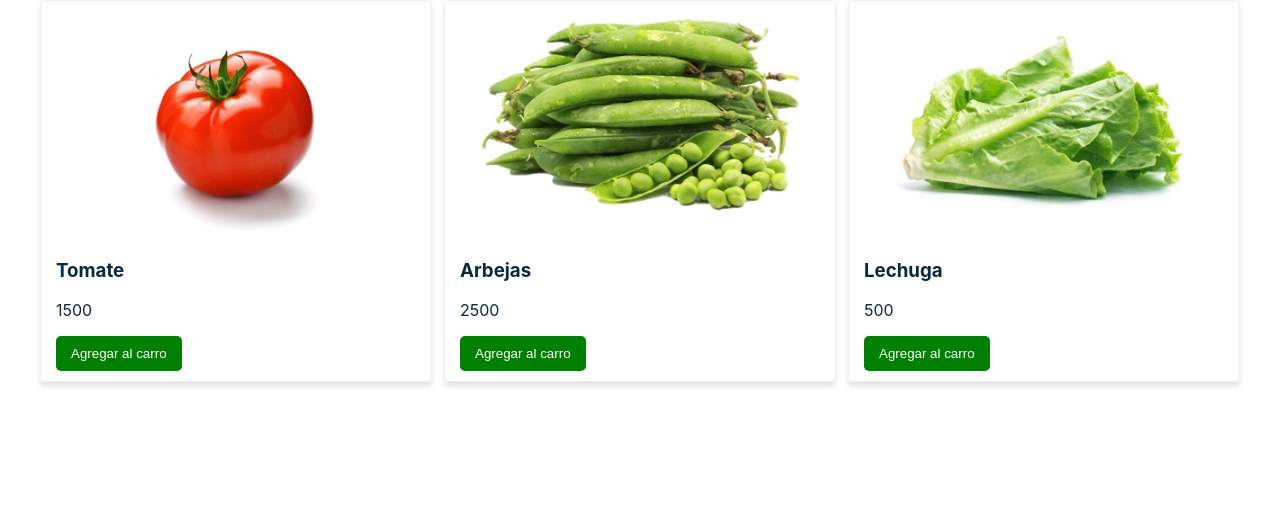
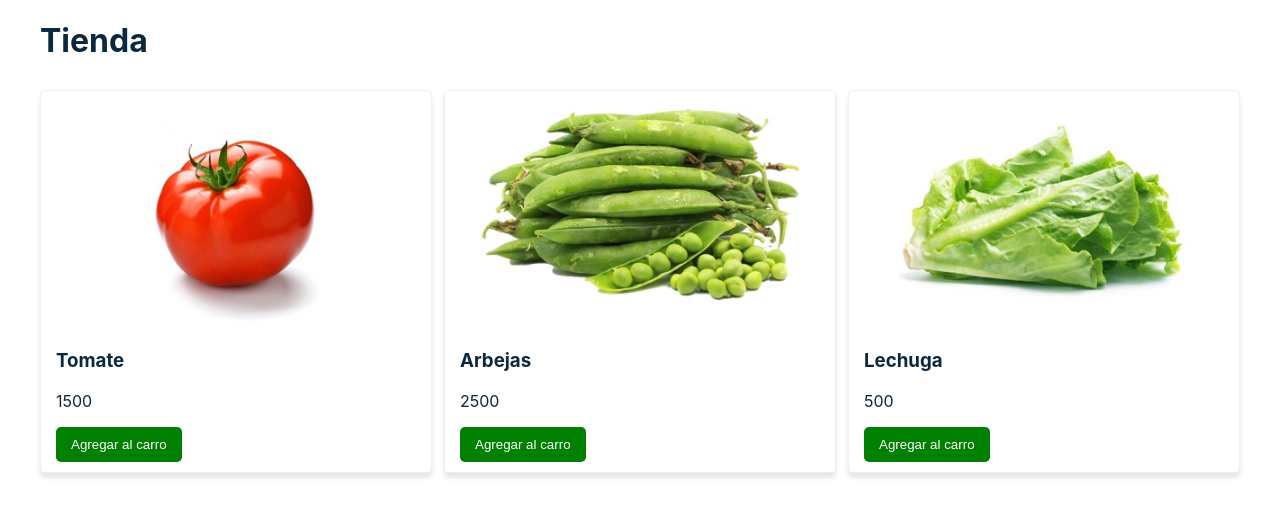
Before and after one commit to hatorob/carrito-react, a React (Create React App) app: page / in a window 1280 px wide. Shown: the top 516 px of the page. Built offline with nearby package versions, Linux system fonts and the light colour scheme.

Commit message:
Se crea componente de titulo

```diff
--- a/src/App.js
+++ b/src/App.js
@@ -1,6 +1,7 @@
 import { Component } from 'react';
 import Productos from './components/Productos';
 import Layout from './components/Layout';
+import Title from './components/Title';
 
 class App extends Component {
   state = {
@@ -14,6 +15,7 @@
     return(
       <div>
         <Layout>
+          <Title />
           <Productos
               agregarAlCarro={ () => console.log('No hace nada') }
               productos={ this.state.productos }
--- /dev/null
+++ b/src/components/Title.js
@@ -0,0 +1,17 @@
+import { Component } from "react";
+
+const styles = {
+    title: {
+        marginBottom: '30px',
+    }
+}
+
+class Title extends Component {
+    render() {
+        return(
+            <h1 style={styles.title}>Tienda</h1>
+        );
+    }
+}
+
+export default Title;
```
